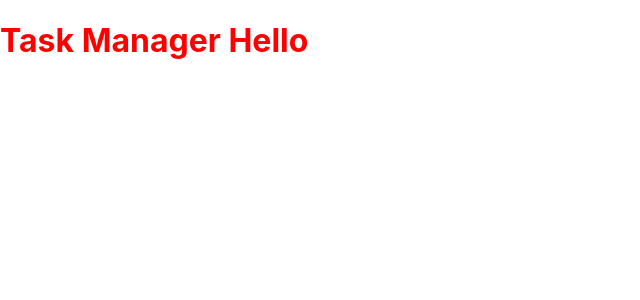
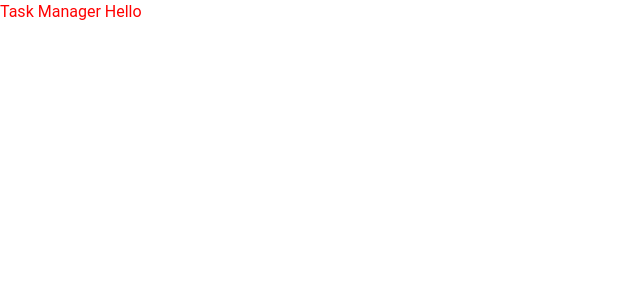
Before and after one commit to xaviranik/react-task-manager, a React (Create React App) app: page / in a window 1280 px wide. Shown: the top 300 px of the page, without its empty margins (0-640 px from the left). Built offline with nearby package versions, Linux system fonts and the light colour scheme.

Commit message:
add: tailwind css, purgecss

```diff
--- /dev/null
+++ b/craco.config.js
@@ -0,0 +1,7 @@
+module.exports = {
+  style: {
+    postcss: {
+      plugins: [require("tailwindcss"), require("autoprefixer")],
+    },
+  },
+};
--- a/src/index.css
+++ b/src/index.css
@@ -1,13 +1,7 @@
+@tailwind base;
+@tailwind components;
+@tailwind utilities;
+
 body {
-  margin: 0;
-  font-family: -apple-system, BlinkMacSystemFont, 'Segoe UI', 'Roboto', 'Oxygen',
-    'Ubuntu', 'Cantarell', 'Fira Sans', 'Droid Sans', 'Helvetica Neue',
-    sans-serif;
-  -webkit-font-smoothing: antialiased;
-  -moz-osx-font-smoothing: grayscale;
+  font-family: "Roboto";
 }
-
-code {
-  font-family: source-code-pro, Menlo, Monaco, Consolas, 'Courier New',
-    monospace;
-}
--- /dev/null
+++ b/tailwind.config.js
@@ -0,0 +1,12 @@
+// tailwind.config.js
+module.exports = {
+  purge: ["./src/**/*.{js,jsx,ts,tsx}", "./public/index.html"],
+  darkMode: false, // or 'media' or 'class'
+  theme: {
+    extend: {},
+  },
+  variants: {
+    extend: {},
+  },
+  plugins: [],
+};
```
Also changed, not shown: package.json (+9 -4 lines), 1 other file (tests, documents, lock files or other folders).
